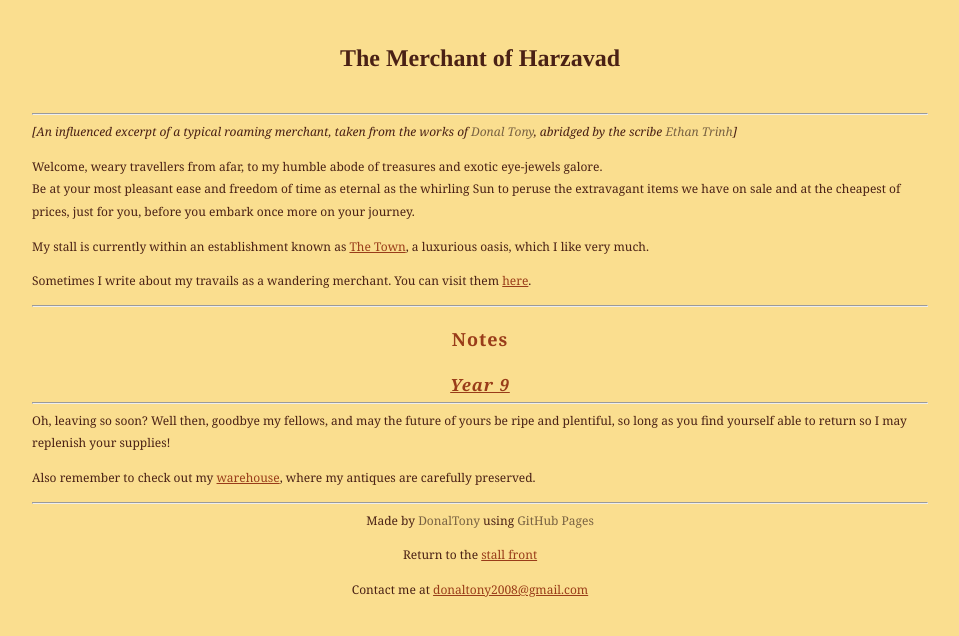
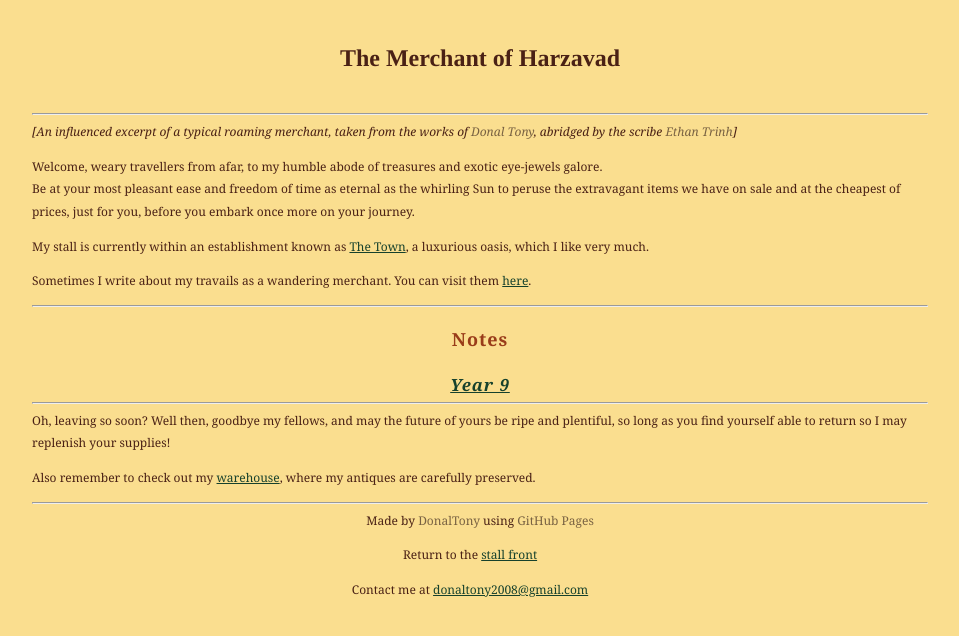
Before and after one commit to dvaraka/the-merchant, a Jekyll site: the page built from index.md, in a window 1280 px wide. Shown: the top 636 px of the page, without its empty margins (160-1119 px from the left). Built offline with Jekyll 4.4.1, drawn with Linux system fonts in a browser that asks for light colours; our own code applies the rules of GitHub Pages for plain Markdown files.

Commit message:
Update main.css

```diff
--- a/assets/css/main.css
+++ b/assets/css/main.css
@@ -43,12 +43,12 @@ h4 {
 }
 
 a:hover {
-	background-color: #993C19;
+	background-color: #16412c;
 	color: #FADE8F;
 }
 
 a {
-	color: #993C19;
+	color: #16412c;
 	transition: color .3s ease-in-out, #FADE8F .3s ease-in-out;
 }
 
```
